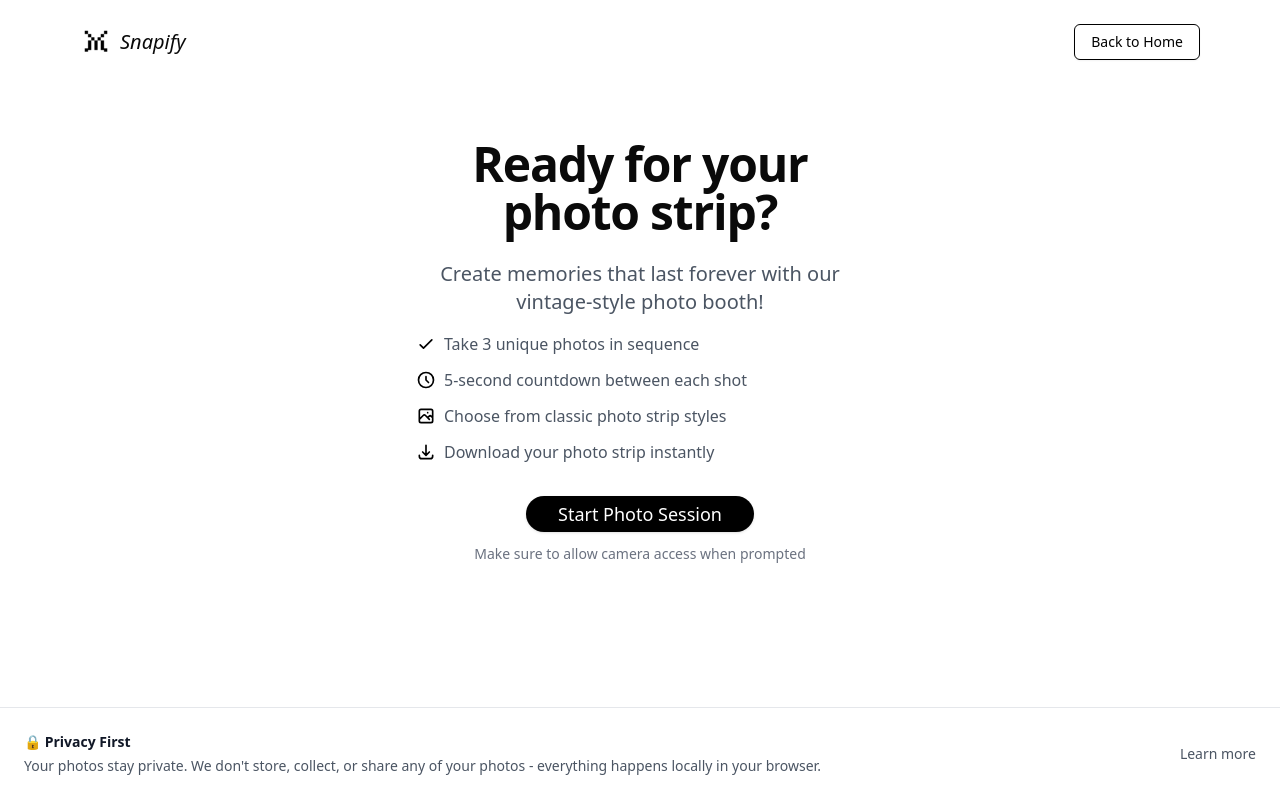
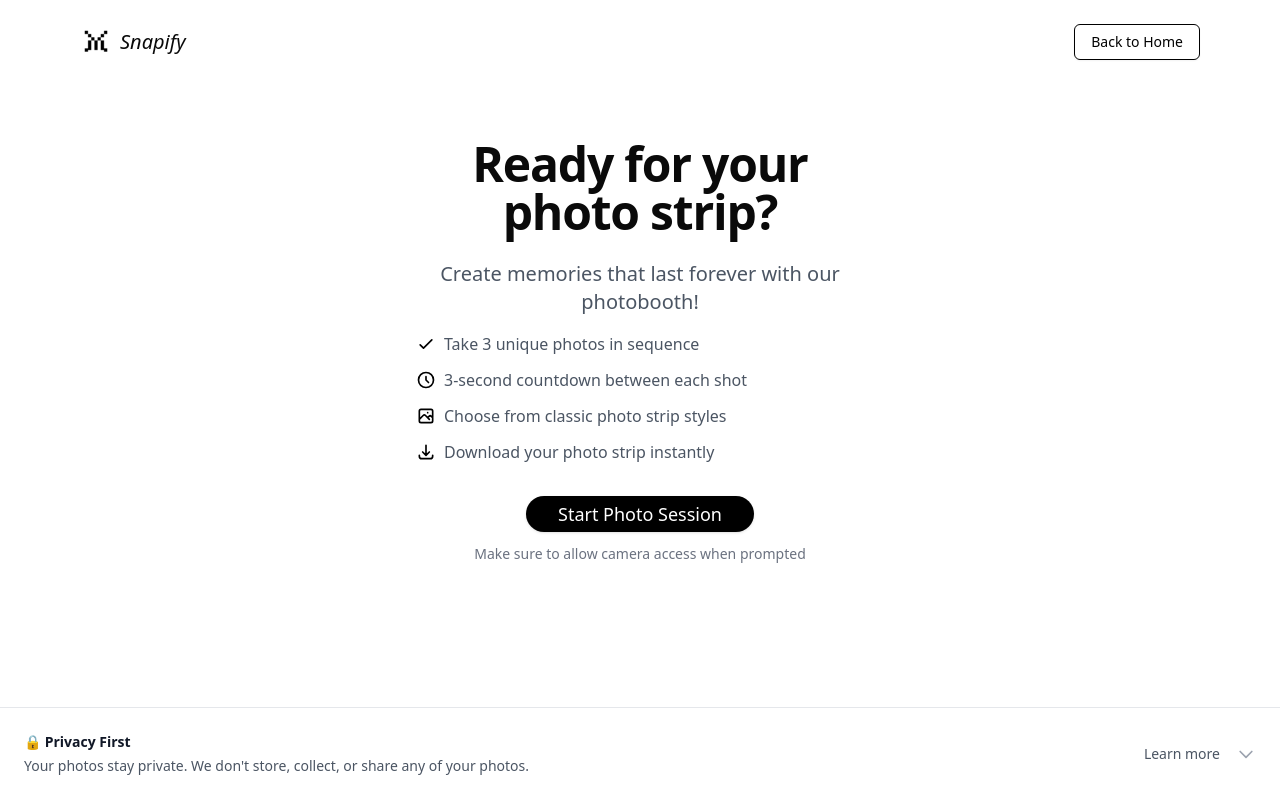
Before and after one commit to rayaadinda/Snapify, a React (Vite) app: page / in a window 1280 px wide. Both pictures are taken after a click on the button "Try now!". Built offline with nearby package versions, Linux system fonts and the light colour scheme.

Commit message:
fix benner privacy

```diff
--- a/src/components/PrivacyNotice.jsx
+++ b/src/components/PrivacyNotice.jsx
@@ -2,26 +2,61 @@ import React, { useState } from 'react';
 
 export const PrivacyNotice = () => {
   const [isOpen, setIsOpen] = useState(false);
+  const [isMinimized, setIsMinimized] = useState(false);
 
   return (
+    <>
+      {/* Minimized State */}
+      {isMinimized ? (
+        <button
+          onClick={() => setIsMinimized(false)}
+          className="fixed bottom-4 right-4 bg-black text-white rounded-full p-3 shadow-lg z-40 hover:bg-black/90"
+          aria-label="Show Privacy Notice"
+        >
+          <svg className="w-6 h-6" fill="none" stroke="currentColor" viewBox="0 0 24 24">
+            <path strokeLinecap="round" strokeLinejoin="round" strokeWidth="2" d="M12 15v2m-6 4h12a2 2 0 002-2v-6a2 2 0 00-2-2H6a2 2 0 00-2 2v6a2 2 0 002 2zm10-10V7a4 4 0 00-8 0v4h8z" />
+          </svg>
+        </button>
+      ) : (
         <div className="fixed bottom-0 left-0 right-0 bg-white border-t border-gray-200 px-4 py-3 md:p-6 z-40">
           <div className="max-w-7xl mx-auto flex flex-col sm:flex-row items-start sm:items-center justify-between gap-3">
             <div className="flex-1 min-w-0">
-          <h3 className="text-sm font-semibold text-gray-900 mb-1">🔒 Privacy First</h3>
-          <p className="text-sm font-medium text-gray-600 break-words">
-            Your photos stay private. We don't store, collect, or share any of your photos -
-            everything happens locally in your browser.
+              <div className="flex items-center gap-2">
+                <span className="text-sm font-semibold text-gray-900">🔒 Privacy First</span>
+                <button
+                  onClick={() => setIsMinimized(true)}
+                  className="text-gray-400 hover:text-gray-500 sm:hidden"
+                  aria-label="Minimize Privacy Notice"
+                >
+                  <svg className="w-5 h-5" fill="none" stroke="currentColor" viewBox="0 0 24 24">
+                    <path strokeLinecap="round" strokeLinejoin="round" strokeWidth="2" d="M19 9l-7 7-7-7" />
+                  </svg>
+                </button>
+              </div>
+              <p className="text-sm font-medium text-gray-600 break-words mt-1">
+                Your photos stay private. We don't store, collect, or share any of your photos.
               </p>
             </div>
             <div className="flex items-center gap-4 self-stretch sm:self-center">
               <button
-            onClick={() => setIsOpen(!isOpen)}
+                onClick={() => setIsOpen(true)}
                 className="text-sm font-medium text-gray-600 hover:text-gray-900 whitespace-nowrap"
               >
                 Learn more
               </button>
+              <button
+                onClick={() => setIsMinimized(true)}
+                className="hidden sm:block text-gray-400 hover:text-gray-500"
+                aria-label="Minimize Privacy Notice"
+              >
+                <svg className="w-5 h-5" fill="none" stroke="currentColor" viewBox="0 0 24 24">
+                  <path strokeLinecap="round" strokeLinejoin="round" strokeWidth="2" d="M19 9l-7 7-7-7" />
+                </svg>
+              </button>
             </div>
           </div>
+        </div>
+      )}
 
       {/* Privacy Policy Modal */}
       {isOpen && (
@@ -86,6 +121,6 @@ export const PrivacyNotice = () => {
           </div>
         </div>
       )}
-    </div>
+    </>
   );
 };
--- a/src/components/photobooth/PhotoBooth.jsx
+++ b/src/components/photobooth/PhotoBooth.jsx
@@ -163,7 +163,7 @@ export const PhotoBooth = () => {
                 </h1>
                 <div className="space-y-4 text-gray-600">
                   <p className="text-base sm:text-lg md:text-xl">
-                    Create memories that last forever with our vintage-style photo booth!
+                    Create memories that last forever with our photobooth!
                   </p>
                   <ul className="space-y-3 text-left max-w-md mx-auto text-sm sm:text-base">
                     <li className="flex items-center gap-2">
@@ -176,7 +176,7 @@ export const PhotoBooth = () => {
                       <svg className="w-5 h-5 flex-shrink-0 text-black" fill="none" stroke="currentColor" viewBox="0 0 24 24">
                         <path strokeLinecap="round" strokeLinejoin="round" strokeWidth="2" d="M12 8v4l3 3m6-3a9 9 0 11-18 0 9 9 0 0118 0z" />
                       </svg>
-                      <span>5-second countdown between each shot</span>
+                      <span>3-second countdown between each shot</span>
                     </li>
                     <li className="flex items-center gap-2">
                       <svg className="w-5 h-5 flex-shrink-0 text-black" fill="none" stroke="currentColor" viewBox="0 0 24 24">
```
Lines whose indentation alone changed are shown as unchanged.
